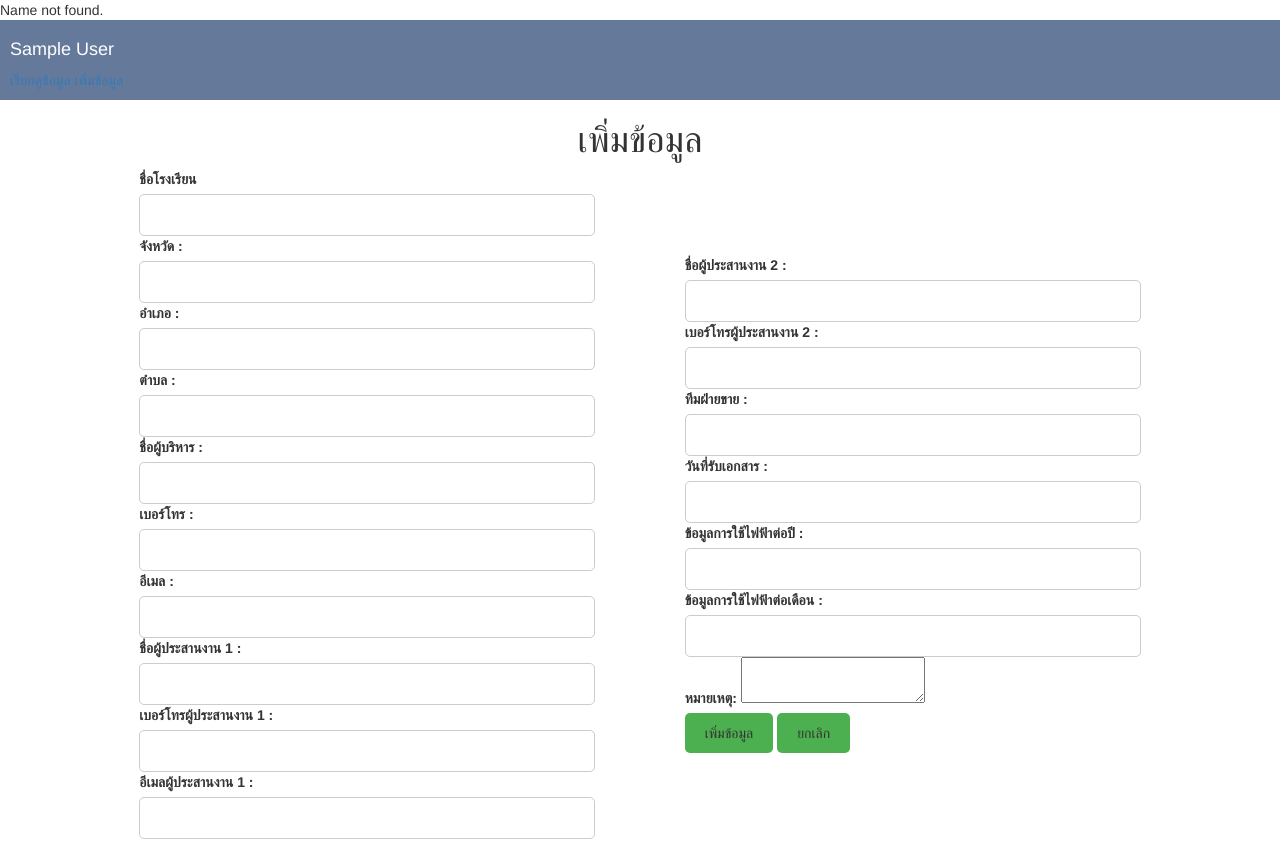
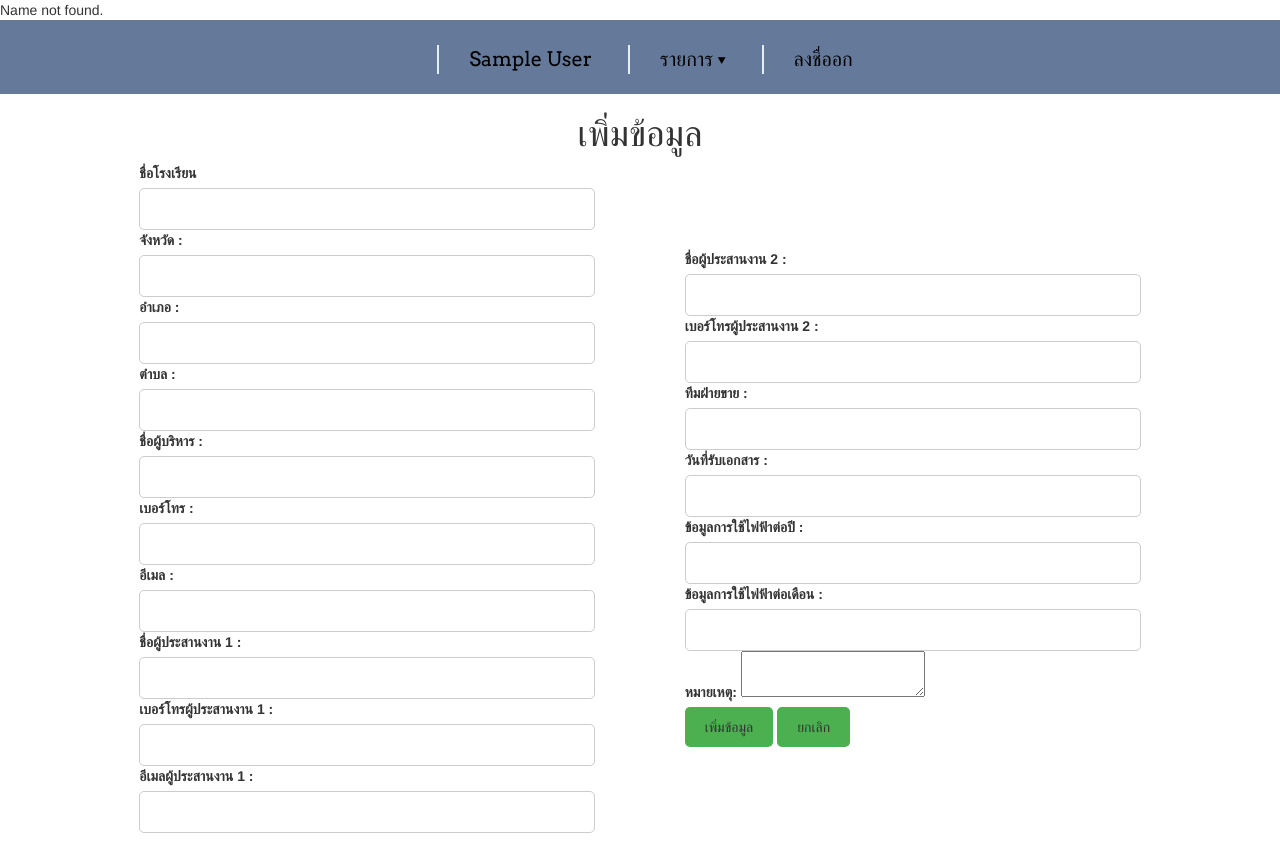
Before and after one commit to RagnaCrimson/EvoWeb, a PHP site: page / in a window 1280 px wide. After the commit the page ends 833 px from the top, so only its background shows below. Run offline with PHP 8.4, Linux system fonts and the light colour scheme; the visitor is signed in with stand-in values (Sample User, id 1); data that the repository does not hold is empty.

Commit message:
header update

```diff
--- a/css/style.css
+++ b/css/style.css
@@ -1,10 +1,8 @@
-/* color
-    #555273    ม่วง
-    #65799b    ฟ้า
-    #b6d5e1    ฟ้าอ่อน
-    #e2eff1    ฟ้าอ่อน อมเขียว เกือบขาว
-*/
-
+/* color codes */
+/* #555273: Purple */
+/* #65799b: Blue */
+/* #b6d5e1: Light blue */
+/* #e2eff1: Light blue with hint of green, almost white */
 
 body {
   margin: 0;
@@ -65,13 +63,134 @@
   text-align: center;
 }
 
-  header {
+/*
+.header {
+  overflow: hidden;
   background-color: #65799b;
+  padding: 20px 10px;
+}
+
+.header a {
+  float: left;
+  color: black;
+  text-align: center;
+  padding: 12px;
+  text-decoration: none;
+  font-size: 18px;
+  line-height: 25px;
+  border-radius: 4px;
+}
+
+.header a.logo {
+  font-size: 25px;
+  font-weight: bold;
+}
+
+.header a:hover {
+  background-color: #ddd;
+  color: black;
+}
+
+.header a.active {
+  background-color: e2eff1;
   color: white;
-    padding: 10px;
 }
 
 .header-right {
   float: right;
+}
+
+@media screen and (max-width: 500px) {
+  .header a {
+    float: none;
+    display: block;
+    text-align: left;
+  }
+
+  .header-right {
     float: none;
   }
+} */
+
+
+nav {
+  &.primary-navigation {
+    margin: 0 auto;
+    display: block;
+    background-color: #65799b;
+    padding: 25px 0 10px 0;
+    text-align: center;
+    font-size: 20px;
+
+    ul li {
+      list-style: none;
+      margin: 0 auto;
+      border-left: 2px solid #e2eff1;
+      display: inline-block;
+      padding: 0 30px;
+      position: relative;
+      text-decoration: none;
+      text-align: center;
+      font-family: arvo;
+    }
+
+    li a {
+      color: black;
+    }
+
+    li a:hover {
+      color: #e2eff1;
+    }
+
+    li:hover {
+      cursor: pointer;
+    }
+
+    ul li ul {
+      visibility: hidden;
+      opacity: 0;
+      position: absolute;
+      padding-left: 0;
+      left: 0;
+      display: none;
+      background: #65799b;
+    }
+
+    ul li:hover > ul,
+    ul li ul:hover {
+      visibility: visible;
+      opacity: 1;
+      display: block;
+      min-width: 250px;
+      text-align: left;
+      padding-top: 20px;
+      box-shadow: 0px 3px 5px -1px #000000;
+    }
+
+    ul li ul li {
+      clear: both;
+      width: 100%;
+      text-align: left;
+      margin-bottom: 20px;
+      border-style: none;
+    }
+
+    ul li ul li a:hover {
+      padding-left: 10px;
+      border-left: 2px solid #e2eff1;
+      transition: all 0.3s ease;
+    }
+  }
+}
+
+a {
+
+    text-decoration: none;
+
+    &:hover {
+        color: #e2eff1;
+    }
+
+}
+
+ ul li ul li a { transition: all 0.5s ease; }
--- /dev/null
+++ b/header.php
@@ -0,0 +1,69 @@
+<?php
+session_start();
+
+$server = "localhost";
+$username = "root";
+$password = "";
+$database = "datastore_db";
+
+$objConnect = new mysqli($server, $username, $password, $database);
+
+if ($objConnect->connect_error) {
+    die("Connection failed: " . $objConnect->connect_error);
+}
+
+require_once 'session.php';
+
+check_login();
+
+$username = $_SESSION['username'];
+$sql = "SELECT Name FROM admin WHERE UserName='$username'";
+$result = $objConnect->query($sql);
+
+if ($result->num_rows > 0) {
+    $row = $result->fetch_assoc();
+    $_SESSION['name'] = $row['Name'];
+} else {
+    echo "Name not found.";
+}
+
+$objConnect->close();
+?>
+
+<!DOCTYPE html>
+<html lang="en">
+<head>
+    <meta charset="UTF-8">
+    <meta name="viewport" content="width=device-width, initial-scale=1.0">
+    <title>Header</title>
+    <link rel="stylesheet" href="css/style.css">
+    <link rel="stylesheet" href="https://maxcdn.bootstrapcdn.com/bootstrap/3.4.1/css/bootstrap.min.css">
+    <link href="https://fonts.googleapis.com/css?family=Arvo&display=swap" rel="stylesheet">
+    <script src="https://ajax.googleapis.com/ajax/libs/jquery/3.7.1/jquery.min.js"></script>
+    <script src="https://maxcdn.bootstrapcdn.com/bootstrap/3.4.1/js/bootstrap.min.js"></script>
+</head>
+<body>
+    <!-- <div class="header">
+        <a class="logo"><?php echo $_SESSION['name']; ?></a>
+        <div class="header-right">
+            <a href="#">ดูข้อมูล</a>
+            <a href="#">เพิ่มข้อมูล</a>
+            <a href="#">สถานะข้อมูล</a>
+        </div>
+    </div> -->
+
+    <nav role="navigation" class="primary-navigation">
+        <ul>
+            <li><a href="#"><?php echo $_SESSION['name']; ?></a></li>
+            <li><a href="#">รายการ &dtrif;</a>
+            <ul class="dropdown">
+                <li><a href="#">ดูข้อมูล</a></li>
+                <li><a href="#">เพิ่มข้อมูล</a></li>
+                <li><a href="#">ดูสถานะ</a></li>
+            </ul>
+            </li>
+            <li><a href="logout.php">ลงชื่ออก</a></li>
+        </ul>
+    </nav>
+</body>
+</html>
--- a/index.php
+++ b/index.php
@@ -1,37 +1,3 @@
-<?php
-session_start();
-
-$server = "localhost";
-$username = "root";
-$password = "";
-$database = "datastore_db";
-
-$objConnect = new mysqli($server, $username, $password, $database);
-
-if ($objConnect->connect_error) {
-    die("Connection failed: " . $objConnect->connect_error);
-}
-
-require_once 'session.php'; // Include the session.php file
-
-check_login(); // Check if the user is logged in
-
-// Fetch the Name from the database based on the logged-in username
-$username = $_SESSION['username'];
-$sql = "SELECT Name FROM admin WHERE UserName='$username'";
-$result = $objConnect->query($sql);
-
-if ($result->num_rows > 0) {
-    // Fetch and store the Name in $_SESSION['name']
-    $row = $result->fetch_assoc();
-    $_SESSION['name'] = $row['Name'];
-} else {
-    echo "Name not found.";
-}
-
-$objConnect->close();
-?>
-
 <!DOCTYPE html>
 <html>
 <head>
@@ -40,21 +6,24 @@
   <meta name="viewport" content="width=device-width, initial-scale=1.0">
   <link rel="stylesheet" href="css/style.css">
   <link rel="stylesheet" href="https://maxcdn.bootstrapcdn.com/bootstrap/3.4.1/css/bootstrap.min.css">
+  <link href="https://fonts.googleapis.com/css?family=Arvo&display=swap" rel="stylesheet">
   <script src="https://ajax.googleapis.com/ajax/libs/jquery/3.7.1/jquery.min.js"></script>
   <script src="https://maxcdn.bootstrapcdn.com/bootstrap/3.4.1/js/bootstrap.min.js"></script>
 </head>
 <body>
-  <header>
-    <h4><?php echo $_SESSION['name']; ?></h4>
-    <div class="right">
-      <a href="index.php">เรียกดูข้อมูล</a>
-      <a href="insert.php">เพิ่มข้อมูล</a>
-    </div>
-  </header>
+<!-- ================= Header ===================== -->
+
+  <?php
+    include 'header.php';
+  ?>
+
   <div class="center">
     <h1>เพิ่มข้อมูล</h1>
   </div>
+
+  <!-- =============== Left side ================== -->
   <div class="container">
+
     <div class="left">
       <label for="name">ชื่อโรงเรียน </label>
       <input type="text" id="name">
@@ -85,8 +54,9 @@
 
       <label for="CoordMail1">อีเมลผู้ประสานงาน 1 :</label>
       <input type="text" id="CoordMail1">
+    </div>
 
-    </div>
+  <!-- ============== Right side ================= -->
 
     <div class="right">
       <label for="CoordName2">ชื่อผู้ประสานงาน 2 :</label>
```
Also changed, not shown: insert.php (added, +60 -0 lines), logout.php (added, +13 -0 lines). Lines whose indentation alone changed are shown as unchanged.
